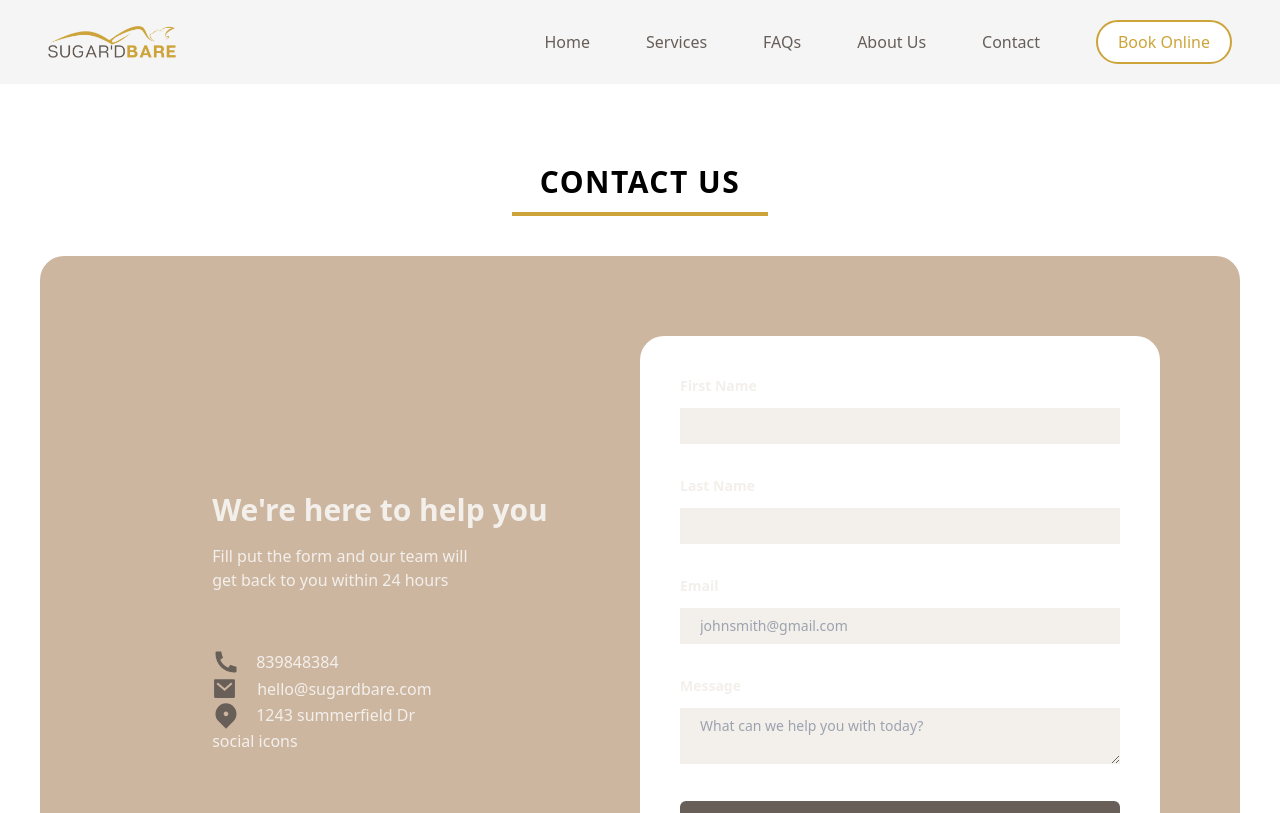
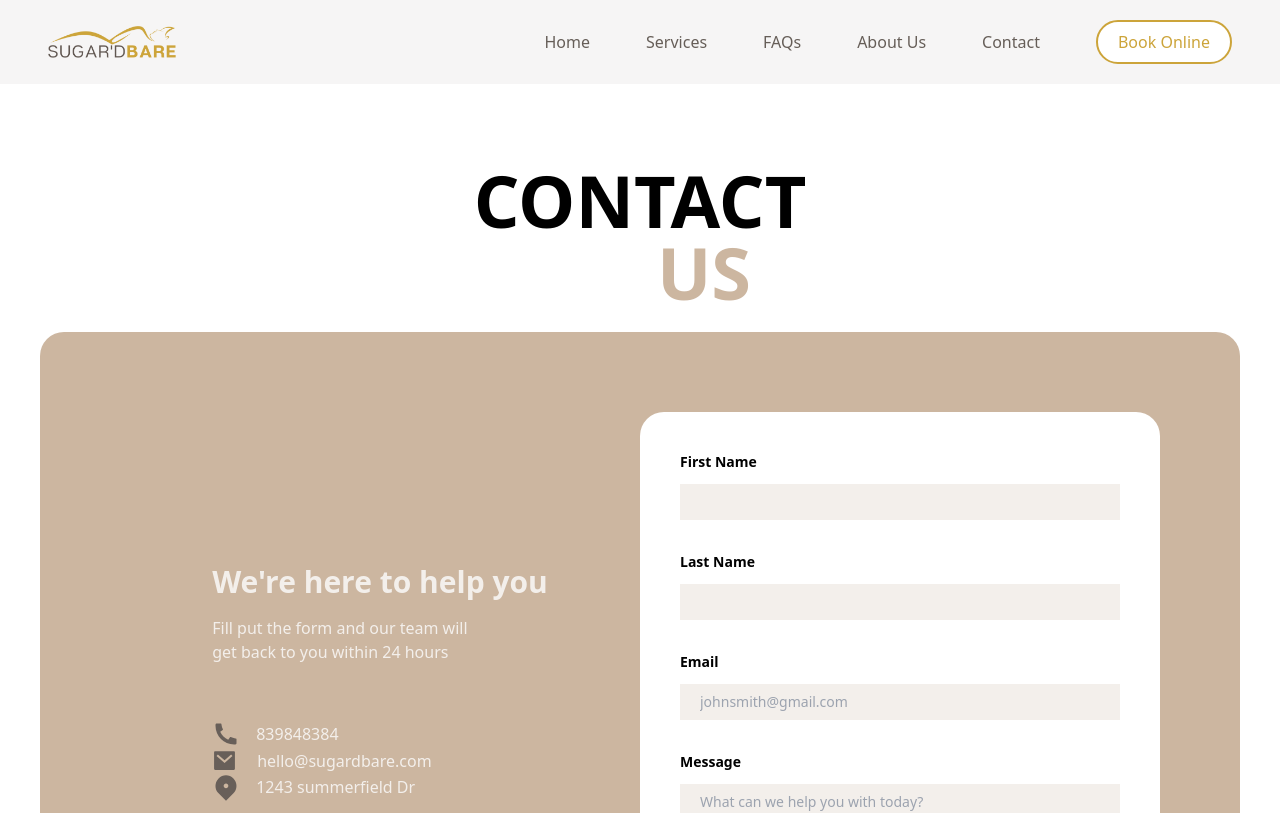
Before and after one commit to It-s-Simply-Sugar/sugard-bare, a React (Create React App) app: page /contact in a window 1280 px wide. Shown: the top 813 px of the page. Built offline with nearby package versions, Linux system fonts and the light colour scheme.

Commit message:
update style

```diff
--- a/src/components/ContactUs/index.tsx
+++ b/src/components/ContactUs/index.tsx
@@ -72,18 +72,19 @@ const ContactUs = () => {
   };
 
   return (
-    <div className="px-6 pb-6 rounded-3xl">
-      <div className="grid place-items-center mt-20">
-        <>
-          <h3 className="uppercase text-center tracking-wider text-2xl xl:text-3xl font-semibold pb-3 border-solid">
-            contact us
-          </h3>
-          <div className="w-52 xl:w-64 h-1 bg-black mb-10" style={{ backgroundColor: '#CCA43A' }} />
-        </>
+    <div className="sm:px-6 py-20">
+      <div className="grid place-items-center">
+        <h1 className="px-6 pb-6 uppercase text-center font-semibold leading-tight text-5xl sm:text-7xl xxl:text-8xl">
+          contact
+          <br />
+          <span className="text-white xl:ml-32 xxl:ml-44" style={{ color: '#CCB6A0' }}>
+            us
+          </span>
+        </h1>
       </div>
       <div className="mx-auto" style={{ maxWidth: '1200px' }}>
         <div
-          className="w-full lg:flex p-8 md:p-20 rounded-3xl"
+          className="w-full lg:flex px-6 py-8 md:p-20 sm:rounded-3xl"
           style={{ backgroundColor: '#CCB6A0', color: '#F3EFEB' }}>
           <div className="lg:w-1/2 grid place-items-center">
             <div>
@@ -94,7 +95,7 @@ const ContactUs = () => {
                 get back to you within 24 hours
               </p>
 
-              <div>
+              <div className="mb-8">
                 <div className="flex justify-start items-center">
                   <svg
                     xmlns="http://www.w3.org/2000/svg"
@@ -135,13 +136,13 @@ const ContactUs = () => {
                 </div>
               </div>
 
-              <div>social icons</div>
+              {/* <div>social icons</div> */}
             </div>
           </div>
           <div className="lg:w-1/2 text-sm p-10 rounded-3xl bg-white">
             <form onSubmit={submitHandler}>
               <div className="mb-8">
-                <label htmlFor="firstName" className="font-semibold">
+                <label htmlFor="firstName" className="font-semibold text-black">
                   First Name
                   <br />
                   <input
@@ -157,7 +158,7 @@ const ContactUs = () => {
                 <p className="text-xs text-red-600 mt-2">{formError.firstName}</p>
               </div>
               <div className="mb-8">
-                <label htmlFor="lastNamelastName" className="font-semibold">
+                <label htmlFor="lastNamelastName" className="font-semibold text-black">
                   Last Name
                   <br />
                   <input
@@ -173,7 +174,7 @@ const ContactUs = () => {
                 <p className="text-xs text-red-600 mt-2">{formError.lastName}</p>
               </div>
               <div className="mb-8">
-                <label htmlFor="email" className="font-semibold">
+                <label htmlFor="email" className="font-semibold text-black">
                   Email
                   <br />
                   <input
@@ -190,7 +191,7 @@ const ContactUs = () => {
                 <p className="text-xs text-red-600 mt-2">{formError.email}</p>
               </div>
               <div className="mb-8">
-                <label htmlFor="message" className="font-semibold">
+                <label htmlFor="message" className="font-semibold text-black">
                   Message
                   <br />
                   <textarea
--- a/src/components/Home/BusinessHours.tsx
+++ b/src/components/Home/BusinessHours.tsx
@@ -1,3 +1,5 @@
+import './home.css';
+
 const BusinessHours = () => {
   const hours = [
     { day: 'Sunday', hour: '10:30 AM - 4:00 PM' },
@@ -36,7 +38,7 @@ const BusinessHours = () => {
       <iframe
         src="https://www.google.com/maps/embed?pb=!1m18!1m12!1m3!1d3526.2867157320557!2d-82.28981732387929!3d27.893173476076566!2m3!1f0!2f0!3f0!3m2!1i1024!2i768!4f13.1!3m3!1m2!1s0x88c2d3476fbe30f3%3A0xa19b37b569911e82!2sIt%E2%80%99s%20Simply%20Sugar%2F%20Sugaring%20Hair%20Removal!5e0!3m2!1sen!2sus!4v1682977932807!5m2!1sen!2sus"
         width="100%"
-        height="450"
+        className="google_map"
         style={{ border: '2px solid #CCB6A0' }}
         loading="lazy"
         referrerPolicy="no-referrer-when-downgrade"></iframe>
--- a/src/components/Home/Gallery/Slider.css
+++ b/src/components/Home/Gallery/Slider.css
@@ -1,3 +1,24 @@
 .arrow-right, .arrow-left {
   background-color: #CCA43A;
 }
+.gallery {
+  height:250px;
+  @media screen and (min-width: 400px) {
+    height: 300px;
+  }
+  @media screen and (min-width: 500px) {
+    height: 350px;
+  }
+  @media screen and (min-width: 600px) {
+    height: 400px;
+  }
+  @media screen and (min-width: 700px) {
+    height: 450px;
+  }
+  @media screen and (min-width: 800px) {
+    height: 500px;
+  }
+  @media screen and (min-width: 1000px) {
+    height: 600px;
+  }
+}
--- a/src/components/Home/Gallery/index.tsx
+++ b/src/components/Home/Gallery/index.tsx
@@ -52,7 +52,7 @@ const Gallery = () => {
 
   return (
     <div className="pb-10 px-6 md:px-12" style={{ backgroundColor: '#F6F5F5' }}>
-      <div className="max-w-[1000px] h-[550px] w-full m-auto pb-16 px-4 relative group">
+      <div className="gallery max-w-[1000px] w-full m-auto pb-16 px-4 relative group">
         <div
           style={{ backgroundImage: `url(${slides[currentIndex].url})` }}
           className="w-full h-full bg-center bg-cover duration-500"></div>
--- a/src/components/Home/home.css
+++ b/src/components/Home/home.css
@@ -39,11 +39,6 @@
     left: 90px;
 
   }
-  /* @media screen and (min-width: 1430px) {
-    top: 43%;
-    left: 23%;
-
-  } */
 
 }
 
@@ -128,3 +123,13 @@
   border-color: #C4B682;
   color: #C4B682;
 }
+
+.google_map {
+  height: 250px;
+  @media screen and (min-width: 780px) {
+    height: 300px;
+  }
+  @media screen and (min-width: 1200px) {
+    height: 450px;
+  }
+}
--- a/src/components/Services/BodyServices.tsx
+++ b/src/components/Services/BodyServices.tsx
@@ -3,33 +3,31 @@ import { sugarServices } from '../../data';
 const BodyServices = () => {
   return (
     <div className="grid place-items-center">
-      <div className="xl:w-3/4 grid grid-cols-1 lg:grid-cols-2 gap-x-6">
+      <div className="xl:w-3/4 grid grid-cols-1 sm:grid-cols-2 gap-x-6">
         {sugarServices.map((service, index) => (
           <div
             key={index}
-            className="bg-white py-6 px-8 shadow-md rounded-md border border-solid border-gray-200 mb-6">
-            <div className="flex justify-between mb-6">
-              <p className="font-semibold text-base">{service.serviceName}</p>
-              <p className="font-semibold text-base">${service.price.toFixed(2)}</p>
+            className="bg-white p-4 xsl:p-6 shadow-md rounded-md border border-solid border-gray-200 mb-6">
+            <div className="flex justify-between xsl:pb-4">
+              <p className="font-semibold text-sm">{service.serviceName}</p>
+              <p className="font-semibold text-sm">${service.price.toFixed(2)}</p>
             </div>
-            <div className="w-full flex">
-              <div className="xxs:hidden grid place-items-center" style={{ width: '200px' }}>
+            <div className="w-full xsl:flex">
+              <div className="service-image mx-auto">
                 <img src={service.image} alt="" className="w-full" />
               </div>
-              <div className="hidden xxs:block w-48 lg:w-40 xl:w-1/2">
-                <img src={service.image} alt="" className="w-full" />
-              </div>
-              <div className="w-full ml-4 xl:w-1/2 grid place-items-center">
-                <p className="text-sm md:text-base xxs:mb-2">{service.description}</p>
+              <div className="w-full xsl:ml-4 xl:w-1/2 grid place-items-center">
+                <p className="text-center xsl:text-left text-xs xxs:mb-2">{service.description}</p>
                 <div className="w-full -mt-auto hidden xxs:block flex justify-start items-center -mt-auto">
                   <button
-                    className="w-full sm:w-1/2 lg:w-full sm:w-auto text-xs p-2 text-white"
+                    className="w-full sm:w-1/2 sm:w-full sm:w-auto text-xs p-2 text-white"
                     style={{ backgroundColor: '#CCB6A0' }}>
                     Book Service
                   </button>
                 </div>
               </div>
             </div>
+            {/* mobile */}
             <div className="mt-4 w-full xxs:hidden">
               <button
                 className="w-full text-xs p-2 text-white"
--- a/src/components/Services/services.css
+++ b/src/components/Services/services.css
@@ -15,3 +15,7 @@
     background-color: #F3EFEB;
     color: black;
 }
+
+.service-image {
+    max-width: 120px;
+}
```
